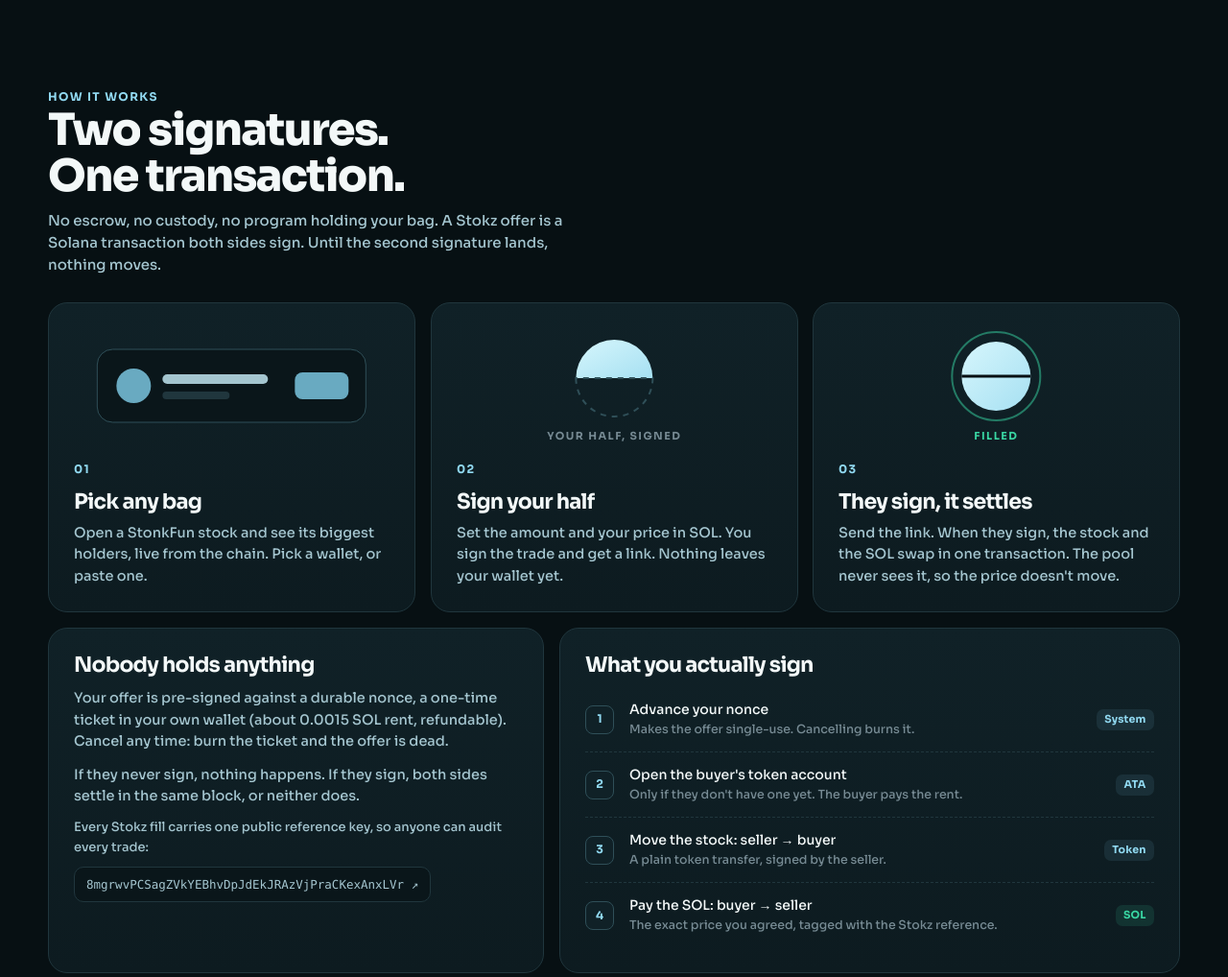
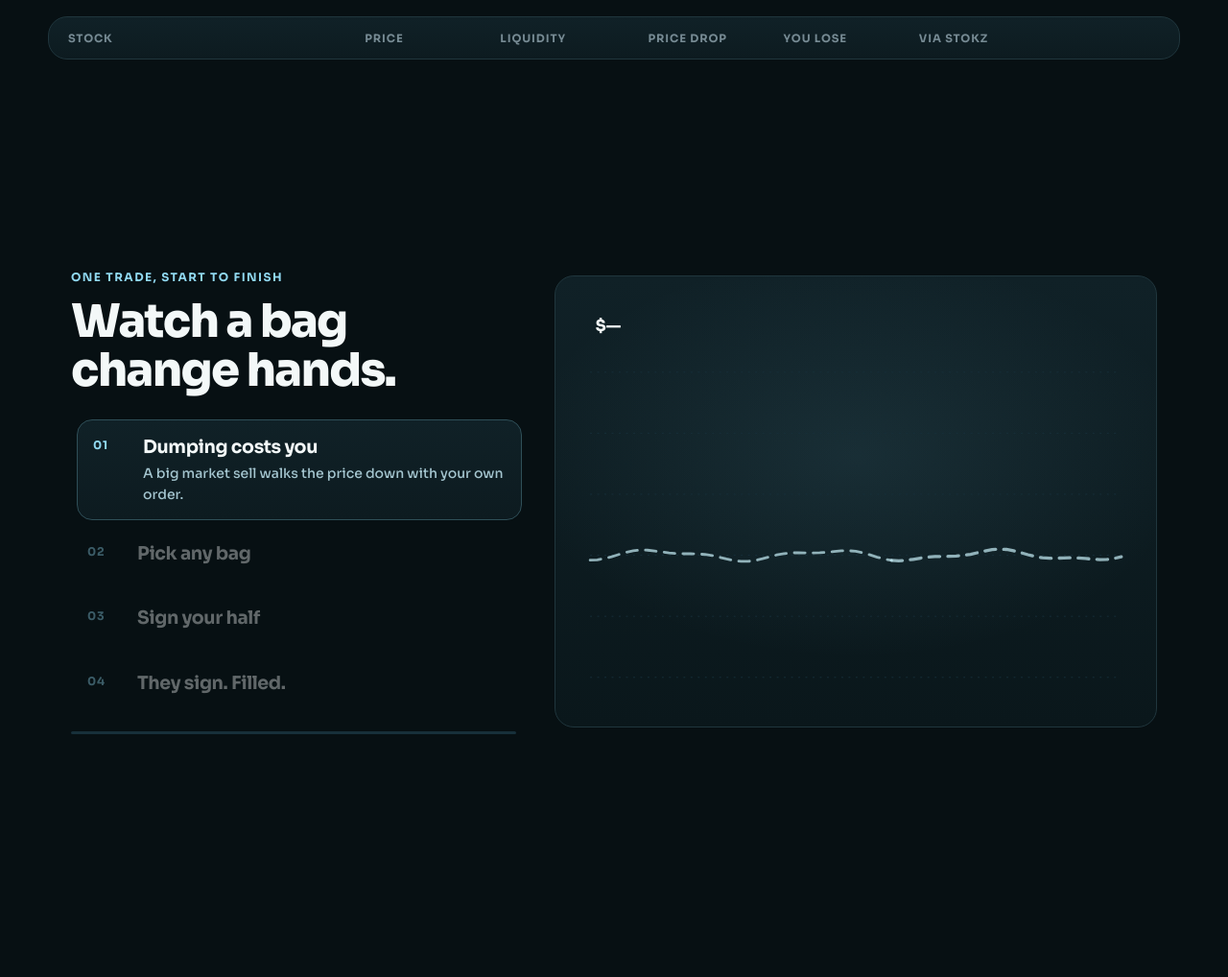
Before and after one commit to madii506/stokz, a website: page index.html in a window 1280 px wide. Shown: the part 1160-2178 px from the top of the page at 96% size. Drawn offline with Linux system fonts and the light colour scheme; no server answers.

Commit message:
Add files via upload

```diff
--- a/index.html
+++ b/index.html
@@ -21,6 +21,7 @@
 </script>
 </head>
 <body class="locked">
+<div id="sprog"></div><div class="bgfx" aria-hidden="true"></div>
 <svg width="0" height="0" style="position:absolute" aria-hidden="true"><defs>
 <linearGradient id="gTop" x1="0" y1="0" x2="1" y2="1"><stop offset="0" stop-color="#d6f6fc"/><stop offset="1" stop-color="#a6e0f2"/></linearGradient>
 <linearGradient id="gSide" x1="0" y1="0" x2="0" y2="1"><stop offset="0" stop-color="#80d0e8"/><stop offset="1" stop-color="#4c93ad"/></linearGradient>
@@ -29,8 +30,7 @@
 
 <div id="intro" aria-hidden="true">
   <svg id="isvg" viewBox="0 0 1100 520"></svg>
-  <div class="cap" id="icap"><b>OTC FOR STONKFUN STOCKS,</b> <i>IN ONE TRANSACTION.</i></div>
-  <button id="skip">SKIP ›</button>
+  <button id="skip" aria-label="Skip intro"><svg width="16" height="16" viewBox="0 0 24 24" fill="none" stroke="currentColor" stroke-width="2.2" stroke-linecap="round" stroke-linejoin="round"><path d="M5 5l7 7-7 7M13 5l7 7-7 7"/></svg></button>
 </div>
 
 <header class="top">
@@ -57,6 +57,7 @@
         <div class="hcard" id="hcard"><div class="h"><div><b>Loading StonkFun…</b><small>&nbsp;</small></div></div></div>
       </div>
     </div>
+    <div class="tape" id="tape" aria-label="Live StonkFun stocks"><div class="tt" id="tapeT"></div></div>
     <div class="band card" id="band">
       <div><b id="bTotal">—</b><span>StonkFun stocks listed</span></div>
       <div><b id="bVol">—</b><span>24h volume, top stocks</span></div>
@@ -72,6 +73,25 @@
     <div class="card imp" id="imp"><div class="row h"><span>Stock</span><span>Price</span><span>Liquidity</span><span>Price drop</span><span>You lose</span><span>Via Stokz</span><span></span></div></div>
   </div>
 
+
+  <section class="deal-sec" id="deal">
+    <div class="deal-pin">
+      <div class="wrap deal-grid">
+        <div class="deal-copy">
+          <div class="eyebrow">One trade, start to finish</div>
+          <h2 class="dh">Watch a bag change hands.</h2>
+          <ol class="beats" id="beats">
+            <li data-b="0"><i>01</i><div><b>Dumping costs you</b><span id="bDump">A big market sell walks the price down with your own order.</span></div></li>
+            <li data-b="1"><i>02</i><div><b>Pick any bag</b><span>Every StonkFun stock and its biggest holders, live from the chain.</span></div></li>
+            <li data-b="2"><i>03</i><div><b>Sign your half</b><span>Your offer becomes a link. Nothing leaves your wallet.</span></div></li>
+            <li data-b="3"><i>04</i><div><b>They sign. Filled.</b><span>The stock and the SOL swap in one transaction. The chart stays flat.</span></div></li>
+          </ol>
+          <div class="drail"><i id="drail"></i></div>
+        </div>
+        <div class="deal-stage card"><svg id="dstage" viewBox="0 0 640 480"></svg></div>
+      </div>
+    </div>
+  </section>
   <div class="wrap sec reveal" id="how">
     <div class="hd"><div><div class="eyebrow">How it works</div><h2>Two signatures.<br>One transaction.</h2><p>No escrow, no custody, no program holding your bag. A Stokz offer is a Solana transaction both sides sign. Until the second signature lands, nothing moves.</p></div></div>
     <div class="steps">
@@ -127,6 +147,7 @@
 <section class="view wrap" id="v-me" hidden></section>
 </main>
 <div id="toast"></div>
+<button id="totop" aria-label="Back to top"><svg width="16" height="16" viewBox="0 0 24 24" fill="none" stroke="currentColor" stroke-width="2.2" stroke-linecap="round"><path d="M12 19V5M5 12l7-7 7 7"/></svg></button>
 <script src="assets/web3.min.js"></script>
 <script src="assets/app.js"></script>
 </body>
```
